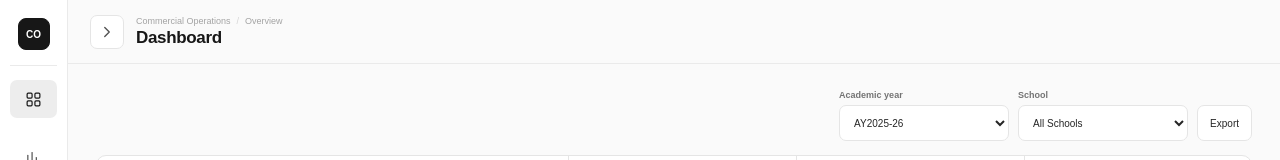
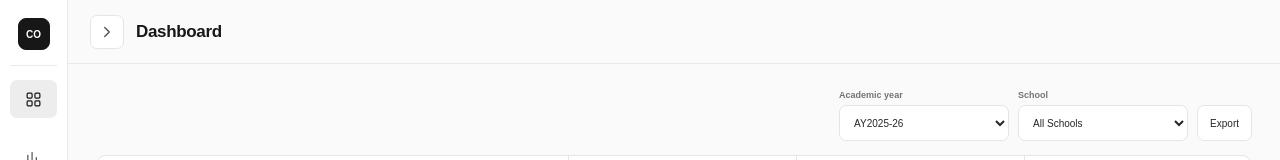
Before and after one commit to mo-seoudi/leasing, a React (Vite) app: page /dashboard in a window 1280 px wide. Shown: the top 160 px of the page. Built offline with nearby package versions, Linux system fonts and the light colour scheme.

Commit message:
Update PlatformLayout.jsx

```diff
--- a/src/layouts/PlatformLayout.jsx
+++ b/src/layouts/PlatformLayout.jsx
@@ -156,7 +156,7 @@ function ChevronIcon({ open }) {
 function getPageDetails(pathname) {
   if (pathname === "/dashboard") {
     return {
-      section: "Overview",
+      section: "",
       title: "Dashboard",
     };
   }
@@ -758,6 +758,7 @@ export default function PlatformLayout() {
             </button>
 
             <div>
+              {pageDetails.section && (
                 <div className="breadcrumb">
                   <span>
                     Commercial Operations
@@ -771,6 +772,7 @@ export default function PlatformLayout() {
                     {pageDetails.section}
                   </span>
                 </div>
+              )}
 
               <h1>
                 {pageDetails.title}
```
Lines whose indentation alone changed are shown as unchanged.
